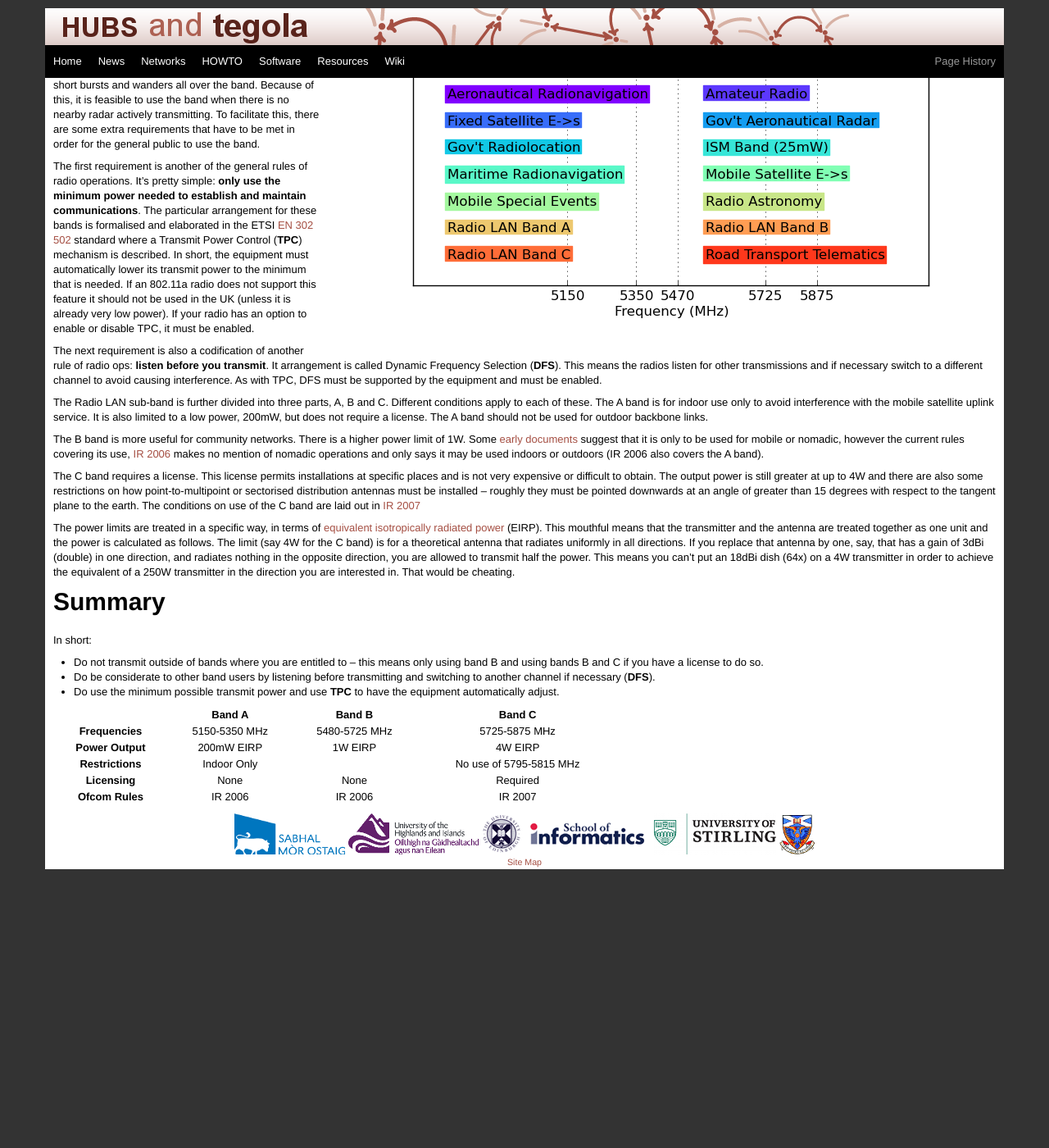
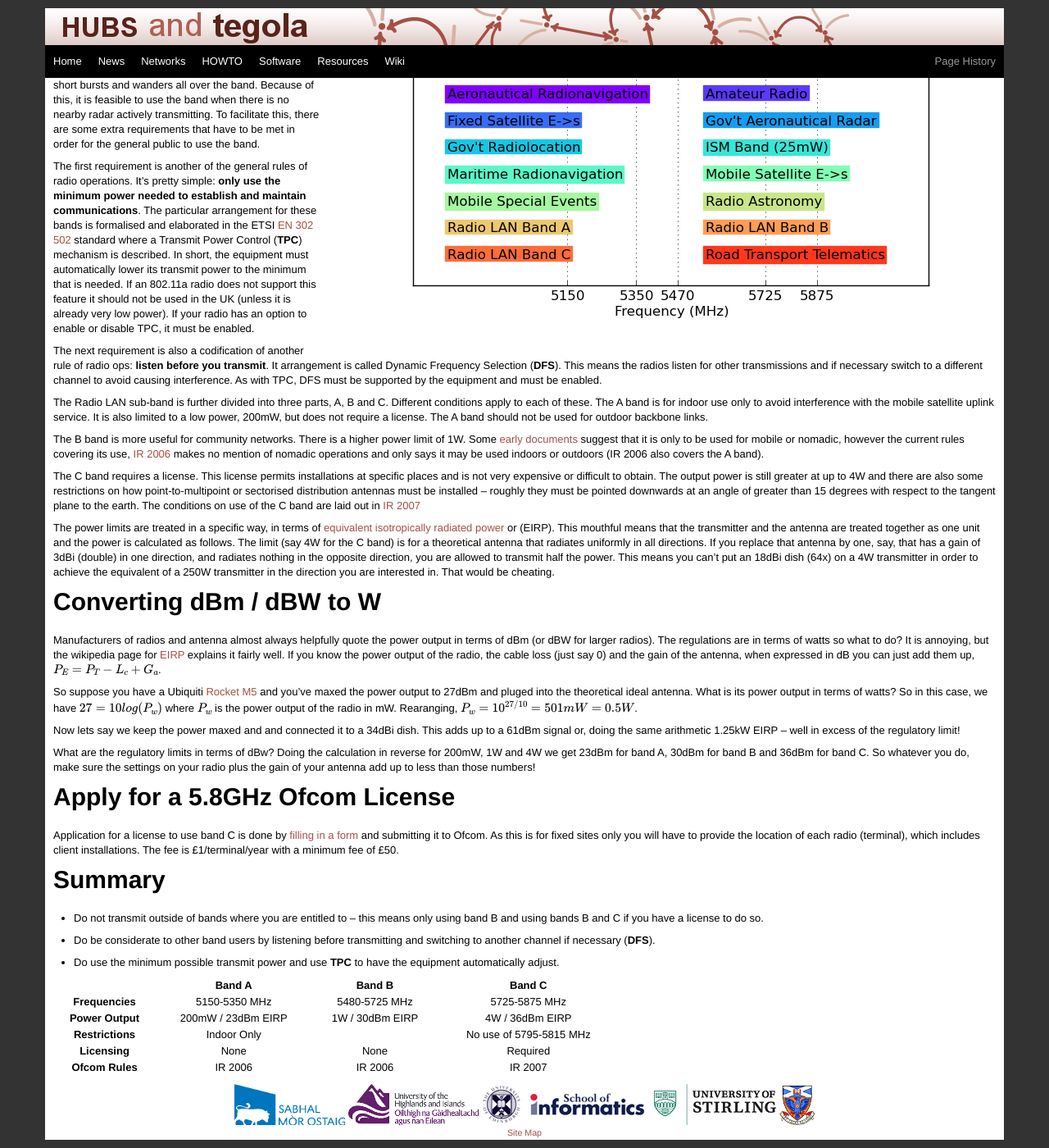
Before and after one commit to tegola-hubs/tegola-hubs.github.com, a Jekyll site: the page built from howto/spectrum.md, in a window 1280 px wide and 1400 px high, scrolled down 558 px. Shown: the whole window at 82% size. Built offline with Jekyll 4.4.1, drawn with Linux system fonts in a browser that asks for light colours; formulas are drawn with MathJax 3; before the commit the page ends 1628 px from its top, so only the background shows below that.

Commit message:
spectrum

```diff
--- a/howto/spectrum.md
+++ b/howto/spectrum.md
@@ -94,7 +94,7 @@ plane to the earth. The conditions on use of the C band are laid out
 in [IR 2007]
 
 The power limits are treated in a specific way, in terms of
-[equivalent isotropically radiated power] (EIRP). This mouthful means
+[equivalent isotropically radiated power] or (EIRP). This mouthful means
 that the transmitter and the antenna are treated together as one unit
 and the power is calculated as follows. The limit (say 4W for the C
 band) is for a theoretical antenna that radiates uniformly in all
@@ -105,19 +105,59 @@ can't put an 18dBi dish (64x) on a 4W transmitter in order to achieve
 the equivalent of a 250W transmitter in the direction you are
 interested in. That would be cheating.
 
+Converting dBm / dBW to W
+=========================
+
+Manufacturers of radios and antenna almost always helpfully quote the
+power output in terms of dBm (or dBW for larger radios). The
+regulations are in terms of watts so what to do? It is annoying, but
+the wikipedia page for
+[EIRP](http://en.wikipedia.org/wiki/Equivalent_isotropically_radiated_power)
+explains it fairly well. If you know the power output of the radio,
+the cable loss (just say 0) and the gain of the antenna, when
+expressed in dB you can just add them up, \\(P_E = P_T - L_c +
+G_a\\).
+
+So suppose you have a Ubiquiti [Rocket M5] and you've maxed the power
+output to 27dBm and pluged into the theoretical ideal antenna. What is
+its power output in terms of watts? So in this case, we have \\(27 =
+10 log (P_w) \\) where \\(P_w\\) is the power output of the radio in
+mW. Rearanging, \\(P_w = 10^{27/10} = 501 mW = 0.5 W\\).
+
+Now lets say we keep the power maxed and and connected it to a 34dBi
+dish. This adds up to a 61dBm signal or, doing the same arithmetic
+1.25kW EIRP -- well in excess of the regulatory limit!
+
+What are the regulatory limits in terms of dBw? Doing the calculation
+in reverse for 200mW, 1W and 4W we get 23dBm for band A, 30dBm for
+band B and 36dBm for band C. So whatever you do, make sure the
+settings on your radio plus the gain of your antenna add up to less
+than those numbers!
+
+Apply for a 5.8GHz Ofcom License
+================================
+
+Application for a license to use band C is done by [filling in a form]
+and submitting it to Ofcom. As this is for fixed sites only you will
+have to provide the location of each radio (terminal), which includes
+client installations. The fee is £1/terminal/year with a minimum fee
+of £50.
+
+
 Summary
 =======
 
-In short:
+ * Do not transmit outside of bands where you are entitled to -- this
+   means only using band B and using bands B and C if you have a
+   license to do so.
 
-  * Do not transmit outside of bands where you are entitled to -- this
-    means only using band B and using bands B and C if you have a
-    license to do so.
-  * Do be considerate to other band users by listening before
-    transmitting and switching to another channel if necessary
-    (**DFS**).
-  * Do use the minimum possible transmit power and use **TPC** to have
-    the equipment automatically adjust.
+ * Do be considerate to other band users by listening before
+   transmitting and switching to another channel if necessary
+   (**DFS**).
+
+ * Do use the minimum possible transmit power and use **TPC** to have
+   the equipment automatically adjust.
+
 
 <div style="width: 100%; text-align: center;">
   <style>
@@ -134,9 +174,9 @@ In short:
     </tr>
     <tr>
         <th class="rowh">Power Output</th>
-        <td>200mW EIRP</td>
-        <td>1W EIRP</td>
-        <td>4W EIRP</td>
+        <td>200mW / 23dBm EIRP</td>
+        <td>1W / 30dBm EIRP</td>
+        <td>4W / 36dBm EIRP</td>
     </tr>
     <tr>
         <th class="rowh">Restrictions</th>
@@ -159,6 +199,9 @@ In short:
   </table>
 </div>
 
+
+
+
 [Ofcom]: http://www.ofcom.org.uk/
 [CRTC]: http://crtc.gc.ca/
 [FCC]: http://www.fcc.gov/
@@ -172,3 +215,5 @@ In short:
 [IR 2006]: http://stakeholders.ofcom.org.uk/binaries/spectrum/spectrum-policy-area/spectrum-management/research-guidelines-tech-info/interface-requirements/uk2006.pdf
 [IR 2007]: http://stakeholders.ofcom.org.uk/binaries/spectrum/spectrum-policy-area/spectrum-management/research-guidelines-tech-info/interface-requirements/uk_interface_2007.pdf
 [equivalent isotropically radiated power]: http://en.wikipedia.org/wiki/Equivalent_isotropically_radiated_power
+[filling in a form]: http://licensing.ofcom.org.uk/radiocommunication-licences/fixed-wireless-access/
+[Rocket M5]: http://www.ubnt.com/airmax#rocketm
```
Also changed, not shown: howto/index.md (+2 -0 lines).
